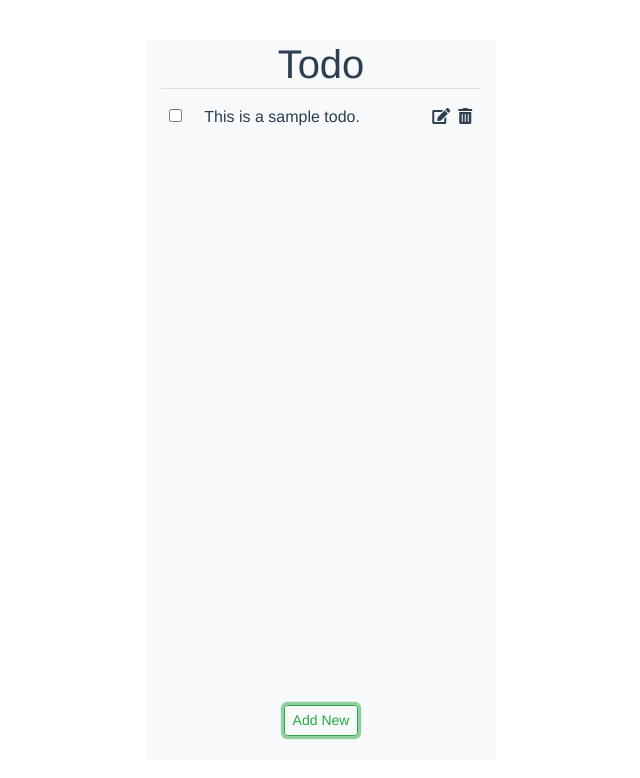
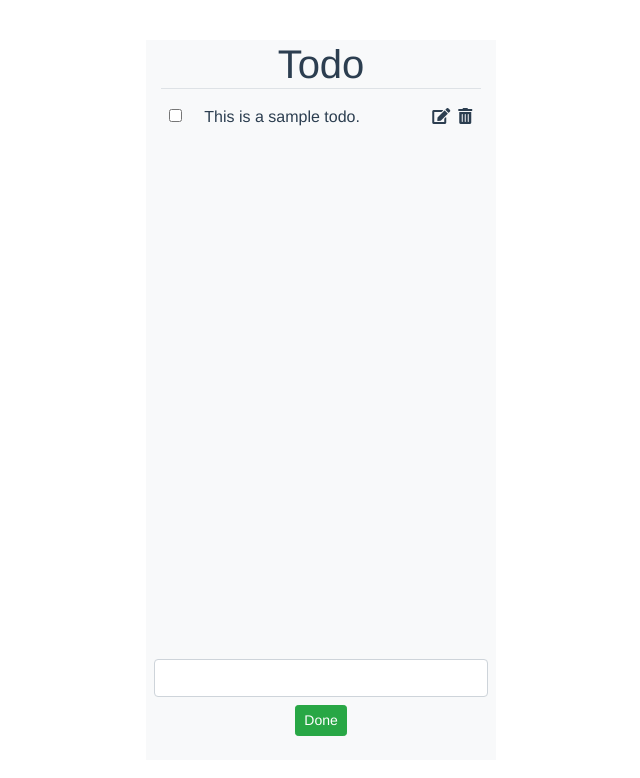
Before and after one commit to TantrumRage/Vue-Todo-App, a Vue app: page /#/ in a window 1280 px wide. Both pictures are taken after a click on the button "Add New". Shown: the top 778 px of the page, without its empty margins (319-959 px from the left). Built offline with nearby package versions, Linux system fonts and the light colour scheme.

Commit message:
Created add todo functionality

```diff
--- a/src/components/TodoContainer.vue
+++ b/src/components/TodoContainer.vue
@@ -24,9 +24,19 @@
       </div>
     </div>
     <div id="todo-footer" class="col-12 bg-light text-center p-2 pb-4">
-      <button class="btn btn-sm btn-outline-success">
+      <button
+        class="btn btn-sm btn-outline-success"
+        v-show="submitBtnVisible"
+        @click="submitBtnVisible = !submitBtnVisible"
+      >
         Add New
       </button>
+      <div v-show="!submitBtnVisible">
+        <input type="text" class="form-control" v-model="addTodoItemText" />
+        <button class="btn btn-sm btn-success mt-2" @click="addTodoItem()">
+          Done
+        </button>
+      </div>
     </div>
   </div>
 </template>
@@ -35,9 +45,19 @@
 export default {
   name: "Test",
   data: function() {
-    return {};
+    return {
+      todos: [],
+      submitBtnVisible: true,
+      addTodoItemText: ""
+    };
   },
-  methods: {}
+  methods: {
+    addTodoItem() {
+      this.todos.push({ text: this.addTodoItemText, done: false });
+      this.addTodoItemText = "";
+      this.submitBtnVisible = !this.submitBtnVisible;
+    }
+  }
 };
 </script>
 
```
